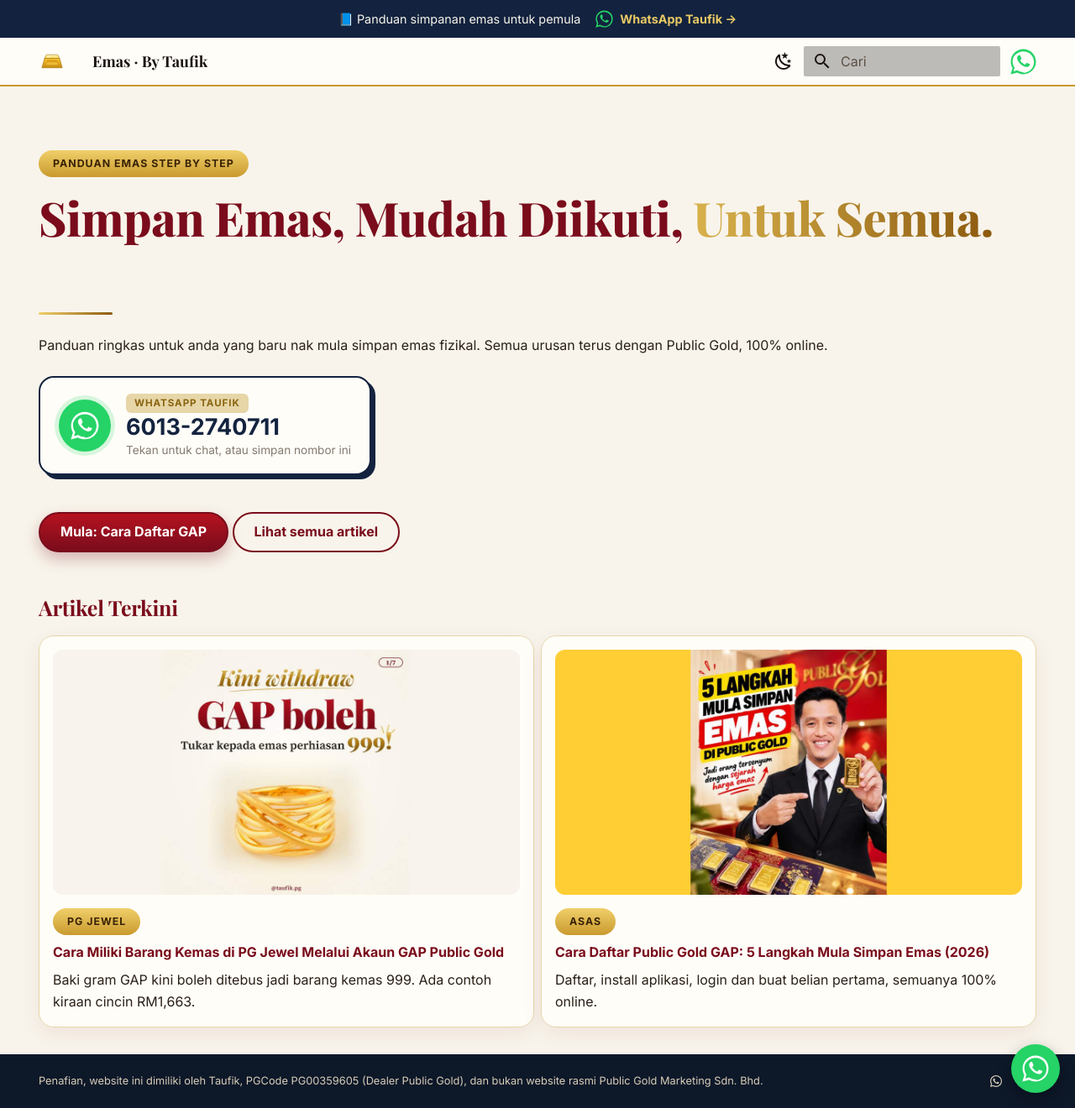
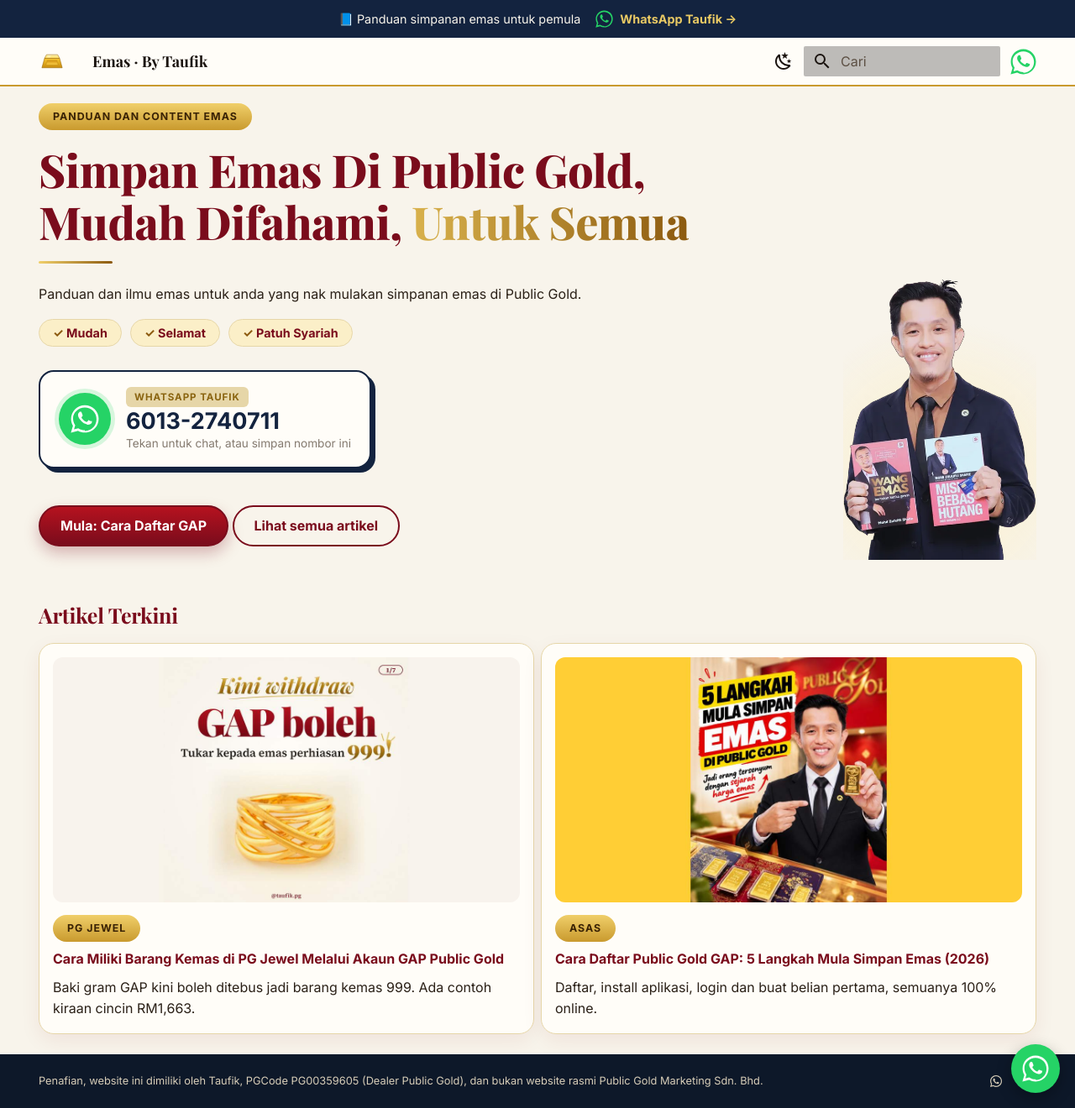
Before and after one commit to taufikmusa/emas, an MkDocs documentation site: the page built from docs/index.md, in a window 1280 px wide and 1320 px high. Shown: the whole window at 84% size. Built offline with MkDocs 1.6.1 and Material for MkDocs 9.7.7, drawn with Linux system fonts in a browser that asks for light colours; some web fonts are replaced.

Commit message:
Homepage hero: new copy, Taufik photo beside text, tighter top spacing
Co-Authored-By: Claude Sonnet 5.5 <noreply@anthropic.com>
Claude-Session: https://claude.ai/code/session_01Kg5rzoNKh8hvmsKW8L46De

```diff
--- a/docs/index.md
+++ b/docs/index.md
@@ -1,6 +1,6 @@
 ---
 title: Emas · By Taufik
-description: Panduan simpan emas fizikal untuk orang baru, step by step.
+description: Panduan dan ilmu emas untuk anda yang nak mulakan simpanan emas di Public Gold. Mudah, selamat, patuh syariah.
 hide:
   - navigation
   - toc
@@ -8,11 +8,15 @@ hide:
 
 <div class="hero" markdown>
 
-<span class="cat-badge">Panduan emas step by step</span>
+<div class="hero-text" markdown>
 
-# Simpan Emas, Mudah Diikuti, <span class="gold">Untuk Semua.</span>
+<span class="cat-badge">Panduan dan content emas</span>
 
-Panduan ringkas untuk anda yang baru nak mula simpan emas fizikal. Semua urusan terus dengan Public Gold, 100% online.
+# Simpan Emas Di Public Gold,<br>Mudah Difahami, <span class="gold">Untuk Semua</span>
+
+Panduan dan ilmu emas untuk anda yang nak mulakan simpanan emas di Public Gold.
+
+<p class="trust"><span>Mudah</span><span>Selamat</span><span>Patuh Syariah</span></p>
 
 <a class="wa-card" href="https://api.whatsapp.com/send/?phone=60132740711&text=Boleh+guide+saya+simpan+emas+Public+Gold&type=phone_number&app_absent=0" target="_blank" rel="noopener">
   <span class="wa-ico"><svg viewBox="0 0 32 32" aria-hidden="true"><path fill="currentColor" d="M16 .6C7.5.6.6 7.5.6 16c0 2.8.7 5.4 2.1 7.8L.4 31.6l8-2.1c2.3 1.3 4.9 1.9 7.6 1.9h.1c8.5 0 15.4-6.9 15.4-15.4 0-4.1-1.6-8-4.5-10.9C24.1 2.2 20.2.6 16 .6zm0 28.2h-.1c-2.4 0-4.7-.6-6.8-1.9l-.5-.3-4.7 1.2 1.3-4.6-.3-.5c-1.4-2.2-2.1-4.7-2.1-7.3C2.7 9.2 8.7 3.3 16 3.3c3.5 0 6.8 1.4 9.3 3.8 2.5 2.5 3.8 5.8 3.8 9.3 0 7.3-5.9 13.2-13.1 13.2zm7.3-9.9c-.4-.2-2.4-1.2-2.7-1.3-.4-.1-.6-.2-.9.2-.3.4-1 1.3-1.2 1.5-.2.2-.4.3-.8.1-.4-.2-1.7-.6-3.2-2-1.2-1-2-2.4-2.2-2.8-.2-.4 0-.6.2-.8.2-.2.4-.4.6-.7.2-.2.3-.4.4-.7.1-.3 0-.5 0-.7-.1-.2-.9-2.1-1.2-2.9-.3-.8-.6-.7-.9-.7h-.7c-.3 0-.7.1-1 .5-.4.4-1.3 1.3-1.3 3.2 0 1.9 1.4 3.7 1.5 3.9.2.2 2.7 4.1 6.5 5.8.9.4 1.6.6 2.2.8.9.3 1.7.2 2.4.1.7-.1 2.4-1 2.7-1.9.3-.9.3-1.7.2-1.9-.1-.1-.3-.2-.7-.4z"/></svg></span>
@@ -21,6 +25,14 @@ Panduan ringkas untuk anda yang baru nak mula simpan emas fizikal. Semua urusan
 
 [Mula: Cara Daftar GAP](artikel/cara-daftar-public-gold-gap-2026.md){ .md-button .md-button--primary }
 [Lihat semua artikel](#artikel-terkini){ .md-button }
+
+</div>
+
+<div class="hero-pic" markdown>
+
+![Taufik Bin Musa, Dealer Public Gold](assets/taufik-cut.webp){ width="440" height="641" }
+
+</div>
 
 </div>
 
--- a/docs/stylesheets/extra.css
+++ b/docs/stylesheets/extra.css
@@ -385,9 +385,39 @@ body { font-feature-settings: "ss01"; }
 .md-header__topic:first-child { cursor: pointer; }
 .md-header__topic:first-child:hover { opacity: .75; }
 
-/* Hero laman utama */
-.md-typeset .hero { padding: .5rem 0 0; }
-.md-typeset .hero h1 { font-size: clamp(1.9rem, 5vw, 2.8rem); }
+/* Hero laman utama: teks kiri, muka Taufik kanan (sederhana), ruang atas dirapatkan */
+.md-main__inner:has(.hero) { margin-top: .4rem; }
+.md-content__inner:has(.hero)::before { display: none; }
+.md-typeset .hero {
+  display: grid;
+  grid-template-columns: minmax(0, 1fr) minmax(160px, 230px);
+  gap: 1rem;
+  align-items: end;
+}
+.md-typeset .hero-text > p:first-child { margin-top: 0; }
+.md-typeset .hero h1 { font-size: clamp(1.8rem, 4.6vw, 2.7rem); }
+.md-typeset .hero-pic {
+  background: radial-gradient(circle at 50% 68%, var(--gold-tint), transparent 70%);
+}
+.md-typeset .hero-pic p { margin: 0; }
+.md-typeset .hero-pic img { display: block; width: 100%; height: auto; border-radius: 0; }
+[data-md-color-scheme="slate"] .md-typeset .hero-pic { background: radial-gradient(circle at 50% 68%, rgba(201, 154, 46, .22), transparent 70%); }
+.md-typeset .trust { display: flex; flex-wrap: wrap; gap: .35rem .5rem; margin: .2rem 0 1rem; }
+.md-typeset .trust span {
+  background: var(--gold-tint);
+  color: var(--maroon);
+  border: 1px solid var(--gold-pale);
+  border-radius: 999px;
+  padding: .2rem .8rem;
+  font-size: .72rem;
+  font-weight: 700;
+}
+.md-typeset .trust span::before { content: "\2713\00a0"; color: var(--gold-dk); }
+[data-md-color-scheme="slate"] .md-typeset .trust span { background: #3A2E26; color: var(--gold-lt); border-color: #4A3B30; }
+@media (max-width: 760px) {
+  .md-typeset .hero { grid-template-columns: 1fr; }
+  .md-typeset .hero-pic { width: 55%; max-width: 210px; margin: 0 auto; }
+}
 
 /* Floating WhatsApp */
 .wa-float {
--- a/mkdocs.yml
+++ b/mkdocs.yml
@@ -1,6 +1,6 @@
 site_name: Emas · By Taufik
 site_url: https://emas.taufik.fyi/
-site_description: Panduan simpan emas fizikal untuk orang baru, step by step, daripada Taufik Bin Musa (Dealer Public Gold).
+site_description: Panduan dan ilmu emas untuk anda yang nak mulakan simpanan emas di Public Gold. Mudah, selamat, patuh syariah.
 site_author: Taufik Bin Musa
 copyright: Penafian, website ini dimiliki oleh Taufik, PGCode PG00359605 (Dealer Public Gold), dan bukan website rasmi Public Gold Marketing Sdn. Bhd.
 
```
